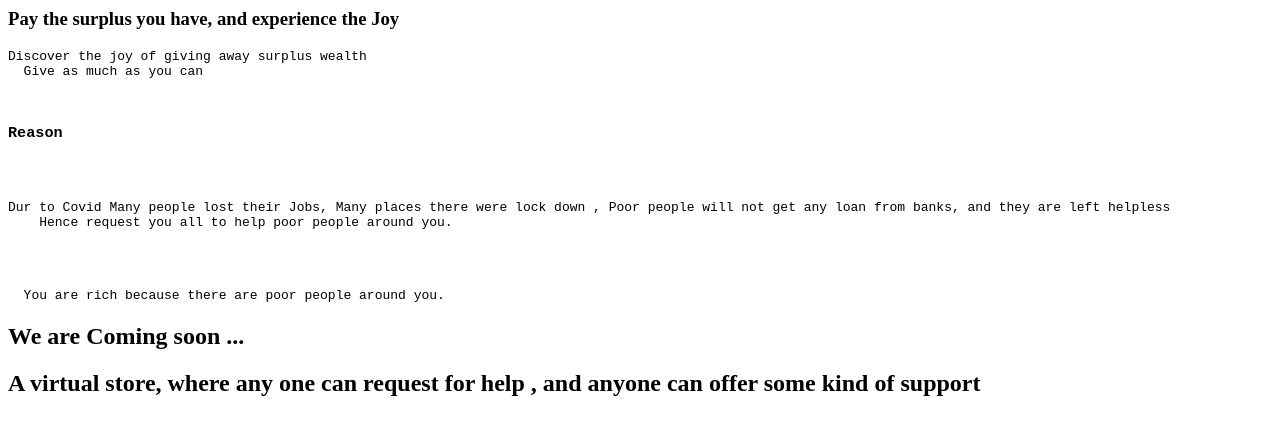
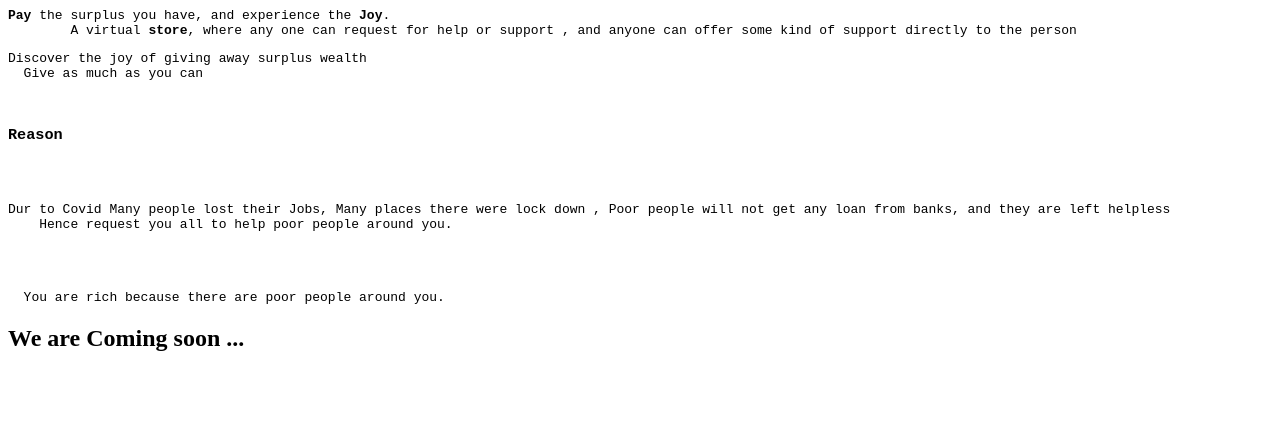
Before and after one commit to bomeye/mysite, a plain HTML site: page docs/index.html in a window 1280 px wide. Drawn offline with Linux system fonts and the light colour scheme.

Commit message:
Update index.html

```diff
--- a/docs/index.html
+++ b/docs/index.html
@@ -1,6 +1,7 @@
 <html>
 <body>
-<h3>Pay the surplus you have, and experience the Joy </h3>
+  <pre><b>Pay</b> the surplus you have, and experience the <b>Joy</b>.
+        A virtual <b>store</b>, where any one can request for help or support , and anyone can offer some kind of support directly to the person </pre>
   <pre>Discover the joy of giving away surplus wealth
   Give as much as you can
 
@@ -12,6 +13,6 @@
   You are rich because there are poor people around you.</pre>
 
   <h2>We are Coming soon ... <h2>
-    A virtual store, where any one can request for help , and anyone can offer some kind of support
+
 </body>
 </html>
```
